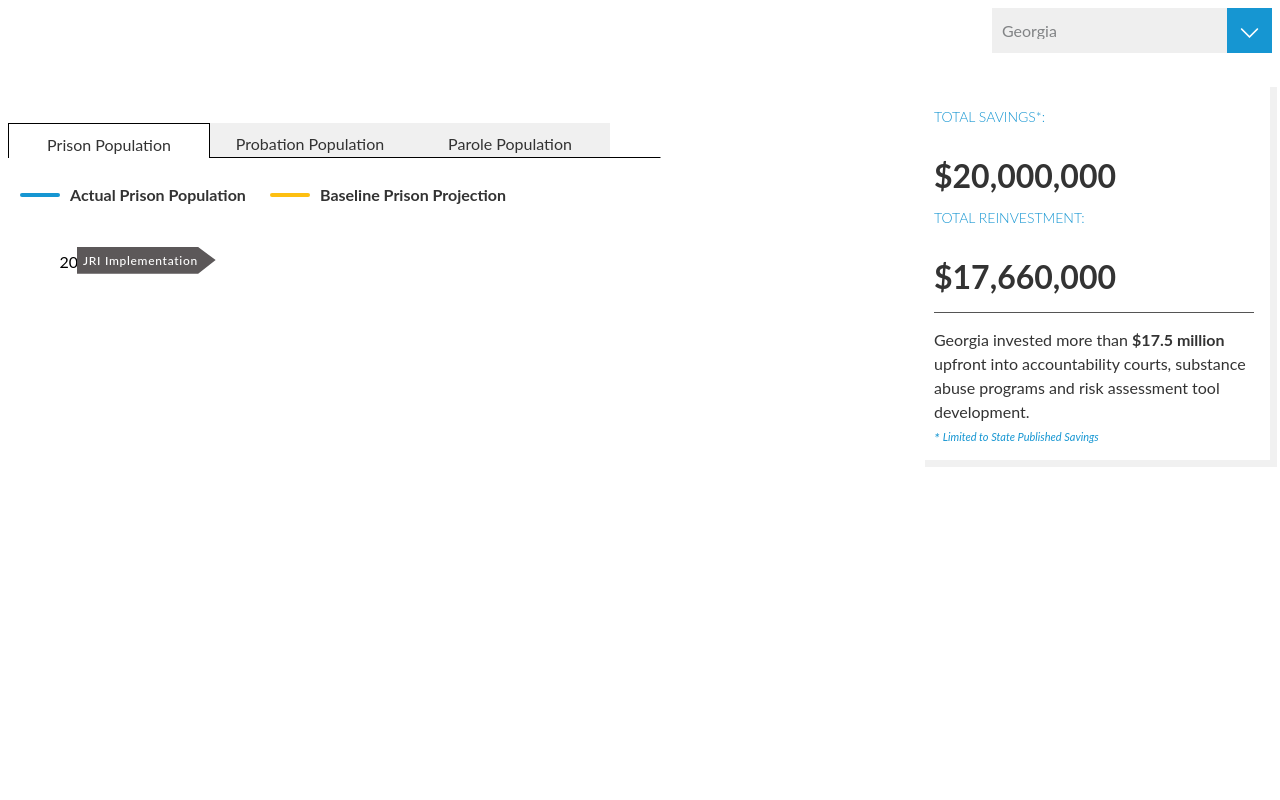
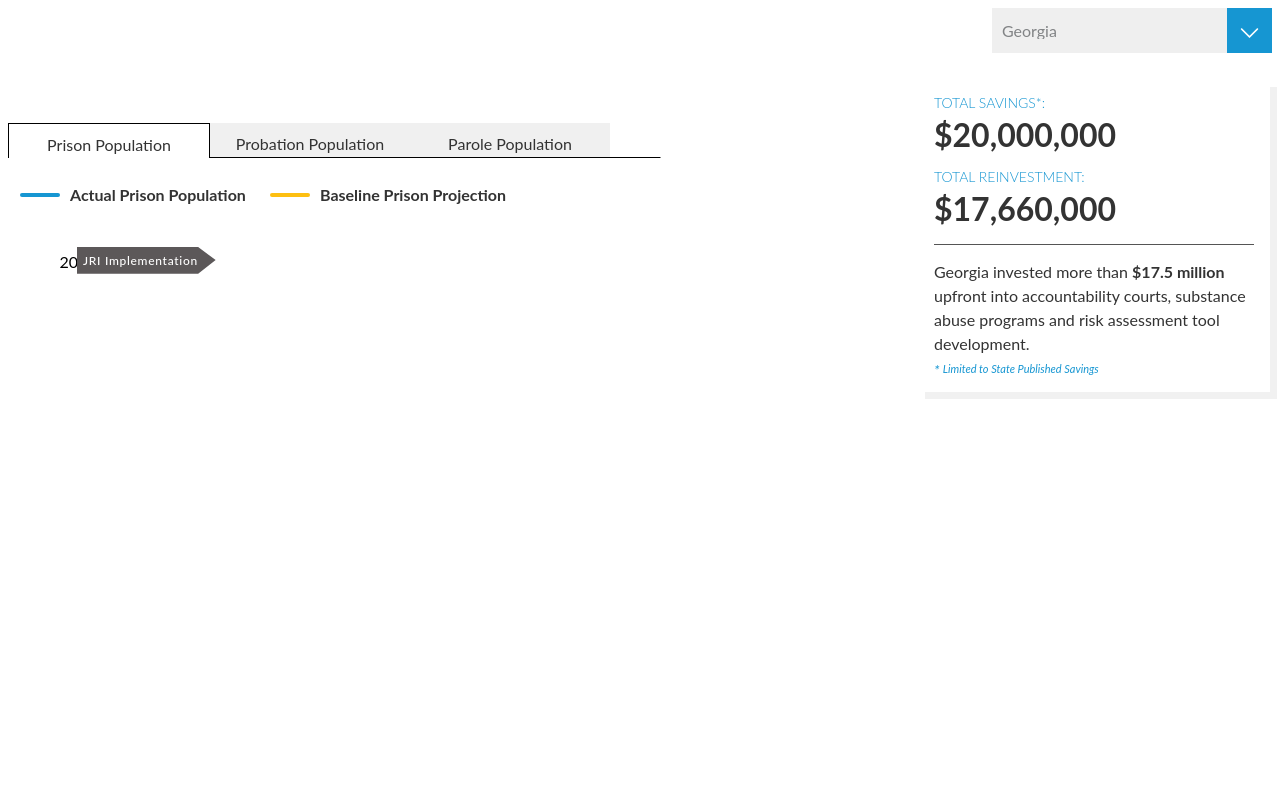
Before and after one commit to UI-Research/jri, a plain HTML site: page child_state_mock.html in a window 1280 px wide. Shown: the top 800 px of the page. Drawn offline with Linux system fonts and the light colour scheme.

Commit message:
state mock css

```diff
--- a/css/chart_state_mock.css
+++ b/css/chart_state_mock.css
@@ -32,6 +32,9 @@
 .div-dash-block{
 	width: 65%;
     margin-left: 20px;
+}
+p{
+	margin-top: 0 !important;
 }
 /********************************************************/
 /******************* LINE CHART ************************/
```
